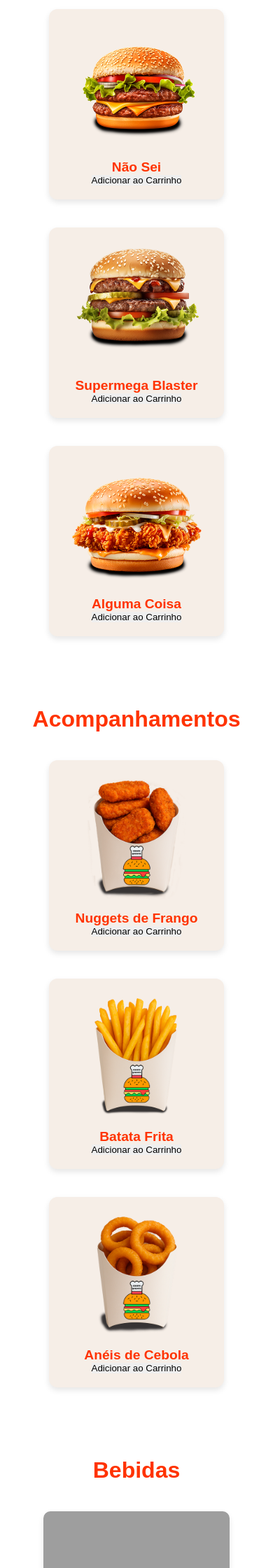
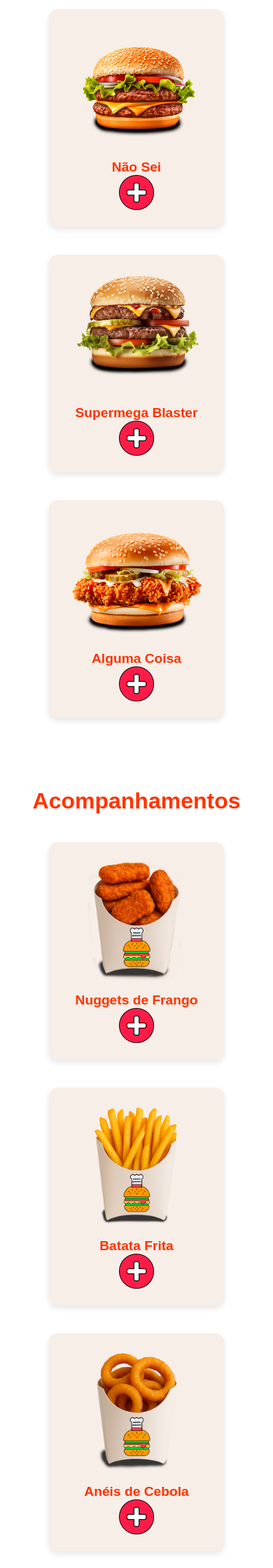
Before and after one commit to JoaoAraujo19/-Trabalho-UVA, a PHP site: page /html/Cardapio.html in a window 390 px wide. Shown: the part 638-2878 px from the top of the page at 70% size. Run offline with PHP 8.4, Linux system fonts and the light colour scheme; grey boxes are pictures that could not be loaded.

Commit message:
finalizado 1.0

```diff
--- a/css/Cardapio.css
+++ b/css/Cardapio.css
@@ -172,6 +172,7 @@ transition: 0.5s;
   transform: scale(1.1);
 }
 
+
 /* Box Hamburguer */
 h1 {
   color: #ff3300;
@@ -192,7 +193,6 @@ h1 {
   background: #f6eee7;
   border-radius: 12px;
   box-shadow: 0 4px 8px rgba(0, 0, 0, 0.1);
-
   flex-basis: calc(33.33% - 2.5rem);
   min-width: 250px;
   height: auto;
@@ -211,7 +211,6 @@ h1 {
   object-fit: cover;
 
 }
-
 
 .card h3 {
   margin-top: 10px;
@@ -339,7 +338,7 @@ footer .container a:hover{
     align-items: flex-start;
     display: none;
     gap: 20px;
-    background: var(--second-bg-color);
+    background: var(--bg-color);
     width: 100%;
     padding: 10px 20px;
   }
--- a/css/FaleConosco.css
+++ b/css/FaleConosco.css
@@ -195,7 +195,7 @@ footer .container a:hover{
     align-items: flex-start;
     display: none;
     gap: 20px;
-    background: var(--second-bg-color);
+    background: var(--bg-color);
     width: 100%;
     padding: 10px 20px;
   }
--- a/css/Hamburguer.css
+++ b/css/Hamburguer.css
@@ -16,7 +16,7 @@
 }
 /* Background*/
 body{
-  background: var(--second-bg-color);
+  background: var(--bg-color);
 
 }
 /* NavBar */
@@ -36,7 +36,7 @@ header {
     display: flex;
     flex-direction: column;
     font-family: sans-serif;
-    background-color: rgb(255, 226, 189);
+    background-color:var(--bg-color);
     padding: 20px;
   }
 
--- a/css/footer-funcionamos.css
+++ b/css/footer-funcionamos.css
@@ -138,7 +138,7 @@ footer .container a:hover{
         align-items: flex-start;
         display: none;
         gap: 20px;
-        background-color: rgb(255, 226, 189);
+        background-color: var(--bg-color);
         width: 100%;
         padding: 10px 20px;
       }
--- a/css/footer.css
+++ b/css/footer.css
@@ -160,7 +160,7 @@ footer .container a:hover{
         align-items: flex-start;
         display: none;
         gap: 20px;
-        background-color: rgb(255, 226, 189);
+        background-color: var(--bg-color);
         width: 100%;
         padding: 10px 20px;
       }
--- a/html/Cardapio.html
+++ b/html/Cardapio.html
@@ -63,8 +63,10 @@
                     alt="NaoSeiBurguer">
                 </a>
                 <h3>Não Sei</h3>
-                <button onclick="adicionarAoCarrinho('Não sei Burguer')
-                ">Adicionar ao Carrinho</button>
+                <div>
+                    <img onclick="adicionarAoCarrinho('Não sei Burguer')" src="../img/icones/BUTTONmaisICON.png" alt="">
+                </div>
+
             </div>
 
             <div class="card">
@@ -74,7 +76,10 @@
                         alt="SuperMegaBlasterBurguer">
                 </a>
                 <h3>Supermega Blaster</h3>
-                <button onclick="adicionarAoCarrinho('Super Mega Blaster')">Adicionar ao Carrinho</button>
+
+                <div>
+                    <img  onclick="adicionarAoCarrinho('Super Mega Blaster')" src="../img/icones/BUTTONmaisICON.png" alt="">
+                </div>
             </div>
 
             <div class="card">
@@ -84,7 +89,10 @@
                         alt="AlgumaCoisaBurguer">
                 </a>
                 <h3>Alguma Coisa</h3>
-                <button onclick="adicionarAoCarrinho('Alguma Coisa Burguer')">Adicionar ao Carrinho</button>
+
+                <div>
+                    <img  onclick="adicionarAoCarrinho('Alguma Coisa Burguer')" src="../img/icones/BUTTONmaisICON.png" alt="">
+                </div>
             </div>
         </div><!--FIM-Container-->
         <h1 class="Acompanhamentos">Acompanhamentos</h1>
@@ -93,28 +101,37 @@
 
                 <a href="../html/acompanhamento/nugget.html">
                     <img src="../img/itens/caixanuggets.png"
-                        alt="#">
+                        alt="nugget">
                 </a>
                 <h3>Nuggets de Frango</h3>
-                <button onclick="adicionarAoCarrinho('Nugget')">Adicionar ao Carrinho</button>
+
+                <div>
+                    <img onclick="adicionarAoCarrinho('Nugget')" src="../img/icones/BUTTONmaisICON.png" alt="">
+                </div>
             </div>
             <div class="card2">
 
                 <a href="../html/acompanhamento/batatafrita.html">
                     <img src="../img/itens/caixabatata.png"
-                        alt="#">
+                        alt="caixabatata">
                 </a>
                 <h3>Batata Frita</h3>
-                <button onclick="adicionarAoCarrinho('Batata Frita')">Adicionar ao Carrinho</button>
+
+                <div>
+                    <img onclick="adicionarAoCarrinho('Batata Frita')" src="../img/icones/BUTTONmaisICON.png" alt="">
+                </div>
             </div>
             <div class="card2">
 
                 <a href="../html/acompanhamento/aneldecebola.html">
                     <img src="../img/itens/caixacebola.png"
-                         alt="#">
+                         alt="caixacebola">
                 </a>
                 <h3>Anéis de Cebola</h3>
-                <button onclick="adicionarAoCarrinho('Anéis de Cebola')">Adicionar ao Carrinho</button>
+
+                <div>
+                    <img  onclick="adicionarAoCarrinho('Anéis de Cebola')" src="../img/icones/BUTTONmaisICON.png" alt="">
+                </div>
             </div>
           </div><!--FIm-acompanhamentos-->
           <h1 class="bebidas">Bebidas</h1>
@@ -126,7 +143,10 @@
                         alt="guarana antartica">
                 </a>
                 <h3>Guaraná Antartica</h3>
-                <button onclick="adicionarAoCarrinho('Guaraná')">Adicionar ao Carrinho</button>
+
+                <div>
+                    <img onclick="adicionarAoCarrinho('Guaraná')" src="../img/icones/BUTTONmaisICON.png" alt="">
+                </div>
             </div>
 
             <div class="card">
@@ -136,7 +156,10 @@
                         alt="Coca Cola">
                 </a>
                 <h3>Coca Cola</h3>
-                <button onclick="adicionarAoCarrinho('Coca Cola')">Adicionar ao Carrinho</button>
+
+                <div>
+                    <img onclick="adicionarAoCarrinho('Coca Cola')" src="../img/icones/BUTTONmaisICON.png" alt="">
+                </div>
             </div>
 
             <div class="card">
@@ -146,13 +169,15 @@
                         alt="guaravita">
                 </a>
                 <h3>Guaravita</h3>
-                <button onclick="adicionarAoCarrinho('Guaravita')">Adicionar ao Carrinho</button>
+
+                <div>
+                    <img onclick="adicionarAoCarrinho('Guaravita')" src="../img/icones/BUTTONmaisICON.png" alt="">
+                </div>
             </div>
         </div><!--FIM-Bebidas-->
 
 
     </main>
-    <p>ㅤ</p>
     <footer>
         <div class="container">
             <ul>
@@ -161,7 +186,7 @@
                 <div class="redes-sociais">
                     <a href="https://www.instagram.com/ogchapaquente/" target="_blank"><img src="../img/icones/instagramICON.png" alt="instagramICON"></a>
                     <a href="https://x.com/ChapaQuenteog" target="_blank"><img src="../img/icones/twitterICON.png" alt="twitterICON"></a>
-                    <a href="#" target="_blank"><img src="../img/icones/facebookICON.png" alt="facebookICON"></a>
+                    <a href="https://www.facebook.com/profile.php?id=61575327970583&locale=pt_BR" target="_blank"><img src="../img/icones/facebookICON.png" alt="facebookICON"></a>
                 </div>
             </ul>
             <ul>
--- a/html/FaleConosco.html
+++ b/html/FaleConosco.html
@@ -30,7 +30,7 @@
         </nav>
       </header>
     <main>
-        <form action="" method="POST">
+        <form action="https://formsubmit.co/chapaquenteog@gmail.com" method="POST">
             <label for="assunto">ASSUNTO <span style="color: red;">*</span></label>
             <select id="assunto" name="assunto" required>
                 <option value="" disabled selected>Selecione um assunto</option>
@@ -62,7 +62,7 @@
                 <div class="redes-sociais">
                     <a href="https://www.instagram.com/ogchapaquente/"><img src="../img/icones/instagramICON.png" alt="instagramICON"></a>
                     <a href="https://x.com/ChapaQuenteog"><img src="../img/icones/twitterICON.png" alt="twitterICON"></a>
-                    <a href="#"><img src="../img/icones/facebookICON.png" alt="facebookICON"></a>
+                    <a href="https://www.facebook.com/profile.php?id=61575327970583&locale=pt_BR"><img src="../img/icones/facebookICON.png" alt="facebookICON"></a>
                 </div>
             </ul>
             <ul>
--- a/html/Novidades.html
+++ b/html/Novidades.html
@@ -28,11 +28,11 @@
         </nav>
       </header>
     <main>
-       <div class="carrossel">
+    <div>
         <div class="imagem">
         <img src="../img/slide/embreve.png" alt="">
+        </div>
     </div>
-       </div>
       <div class="carrossel">
         <div class="list">
             <div class="item">
@@ -69,7 +69,7 @@
                 <div class="redes-sociais">
                     <a href="https://www.instagram.com/ogchapaquente/" target="_blank"><img src="../img/icones/instagramICON.png" alt="instagramICON"></a>
                     <a href="https://x.com/ChapaQuenteog" target="_blank"><img src="../img/icones/twitterICON.png" alt="twitterICON"></a>
-                    <a href="#" target="_blank"><img src="../img/icones/facebookICON.png" alt="facebookICON"></a>
+                    <a href="" target="_blank"><img src="../img/icones/facebookICON.png" alt="facebookICON"></a>
                 </div>
             </ul>
             <ul>
--- a/html/carrinho.html
+++ b/html/carrinho.html
@@ -16,8 +16,10 @@
             </div>
         <div class="listagem">
                 <h1>Itens no Carrinho</h1>
-                <div id="lista-carrinho"> <button onclick="enviarPedido()">Finalizar Pedido</button>
+                <div id="lista-carrinho">
+                     <button  onclick="enviarPedido()">Finalizar Pedido</button>
                 </div>
+
         </div>
           </div>
     </main>
--- a/html/footer/como-funcionamos.html
+++ b/html/footer/como-funcionamos.html
@@ -33,7 +33,7 @@
                 <div class="redes-sociais">
                     <a href="https://www.instagram.com/ogchapaquente/" target="_blank"><img src="../../img/icones/instagramICON.png" alt="instagramICON"></a>
                     <a href="https://x.com/ChapaQuenteog" target="_blank"><img src="../../img/icones/twitterICON.png" alt="twitterICON"></a>
-                    <a href="#" target="_blank"><img src="../../img/icones/facebookICON.png" alt="facebookICON"></a>
+                    <a href="https://www.facebook.com/profile.php?id=61575327970583&locale=pt_BR" target="_blank"><img src="../../img/icones/facebookICON.png" alt="facebookICON"></a>
                 </div>
             </ul>
             <ul>
--- a/html/footer/fundadores.html
+++ b/html/footer/fundadores.html
@@ -54,7 +54,7 @@
               <div class="redes-sociais">
                   <a href="https://www.instagram.com/ogchapaquente/" target="_blank"><img src="../../img/icones/instagramICON.png" alt="instagramICON"></a>
                   <a href="https://x.com/ChapaQuenteog" target="_blank"><img src="../../img/icones/twitterICON.png" alt="twitterICON"></a>
-                  <a href="#" target="_blank"><img src="../../img/icones/facebookICON.png" alt="facebookICON"></a>
+                  <a href="https://www.facebook.com/profile.php?id=61575327970583&locale=pt_BR" target="_blank"><img src="../../img/icones/facebookICON.png" alt="facebookICON"></a>
               </div>
           </ul>
           <ul>
--- a/html/sobre.html
+++ b/html/sobre.html
@@ -41,7 +41,7 @@
                 <div class="redes-sociais">
                     <a href="https://www.instagram.com/ogchapaquente/" target="_blank"><img src="../img/icones/instagramICON.png" alt="instagramICON"></a>
                     <a href="https://x.com/ChapaQuenteog" target="_blank"><img src="../img/icones/twitterICON.png" alt="twitterICON"></a>
-                    <a href="#" target="_blank"><img src="../img/icones/facebookICON.png" alt="facebookICON"></a>
+                    <a href="https://www.facebook.com/profile.php?id=61575327970583&locale=pt_BR" target="_blank"><img src="../img/icones/facebookICON.png" alt="facebookICON"></a>
                 </div>
             </ul>
             <ul>
--- a/js/itens-carrinho.js
+++ b/js/itens-carrinho.js
@@ -22,7 +22,8 @@ function atualizarCarrinho() {
         const linha = document.createElement("div");
         linha.innerHTML = `
             ${item.nome} x ${item.quantidade} — R$ ${(precos[item.nome] * item.quantidade).toFixed(2)}
-            <button onclick="remover('${item.nome}')">Remover</button>
+            <img onclick="remover('${item.nome}')" src="../img/icones/BUTTONmenosICON.png" alt="">
+
         `;
         container.appendChild(linha);
         total += (precos[item.nome] || 0) * item.quantidade;
```
Also changed, not shown: css/Novidades.css (+6 -1 lines), css/Sobre.css (+7 -1 lines), index.html (+3 -5 lines), style.css (+6 -1 lines), css/carrinho.css (line endings or trailing spaces).
